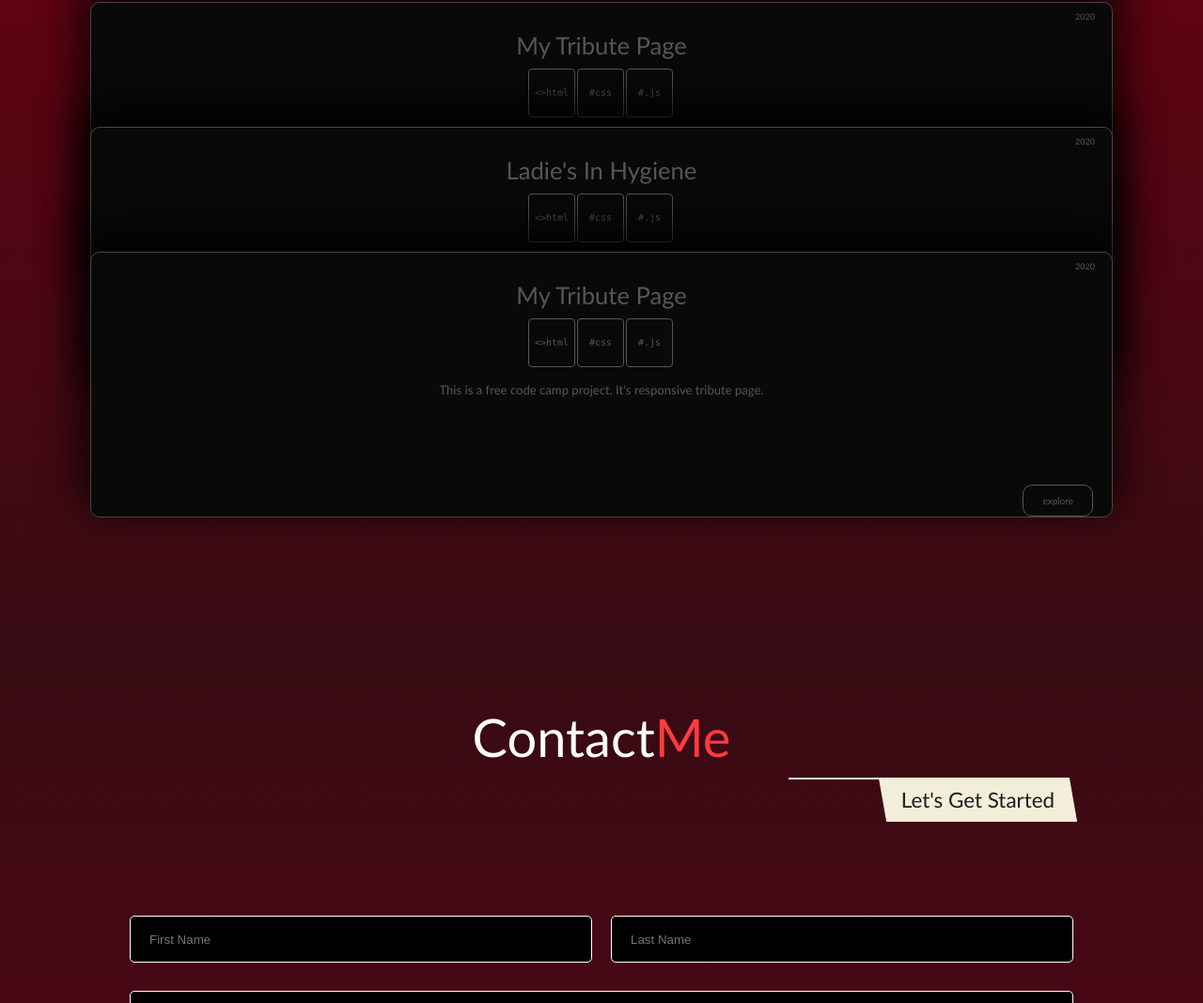
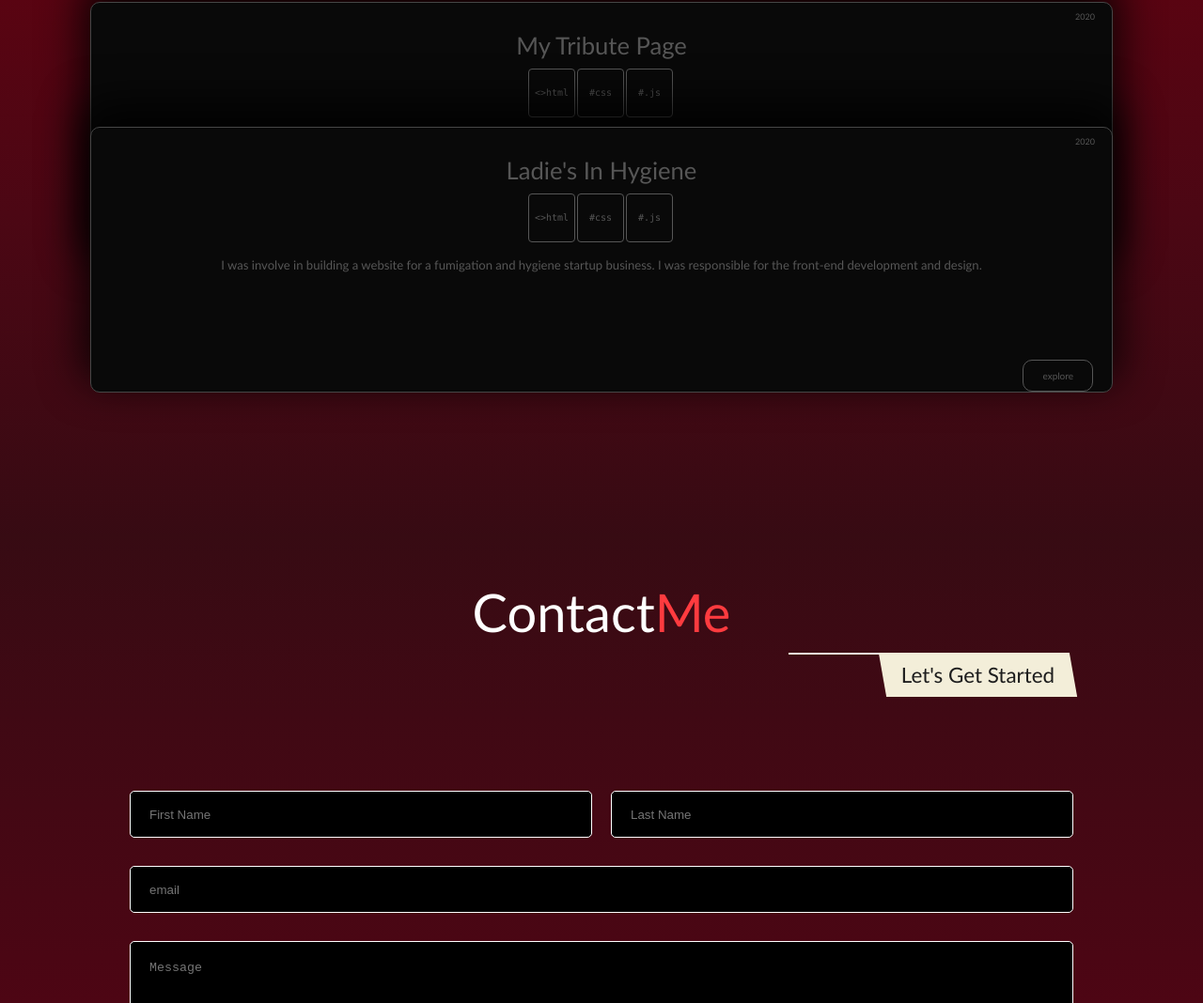
Before and after one commit to czwe-01/czwe-01.github.io, a plain HTML site: page index.html in a window 1280 px wide. Shown: the part 2832-3900 px from the top of the page at 94% size. Drawn offline with Linux system fonts and the light colour scheme.

Commit message:
Update index.html

```diff
--- a/index.html
+++ b/index.html
@@ -234,29 +234,6 @@
             </a>
           </div>
         </div>
-
-        <div class="project-card">
-          <p class="project-year">2020</p>
-          <div class="project">
-            My Tribute Page
-            <div class="project-tags">
-              <div class="project-tag" style="--tc: #ff5e00e8">
-                &lt;&gt;html
-              </div>
-              <div class="project-tag" style="--tc: #2478d8e8">#css</div>
-              <div class="project-tag" style="--tc: #e2df0ce8">#.js</div>
-            </div>
-          </div>
-
-          <p class="project-description">
-            This is a free code camp project. It's responsive tribute page.
-          </p>
-          <div class="link-holder" style="--tc: #565656">
-            <a href="https://codepen.io/czwe_01/pen/xBQqrj" class="project-link"
-              >explore
-            </a>
-          </div>
-        </div>
       </div>
     </section>
     <section class="contact-section" id="contact">
```
